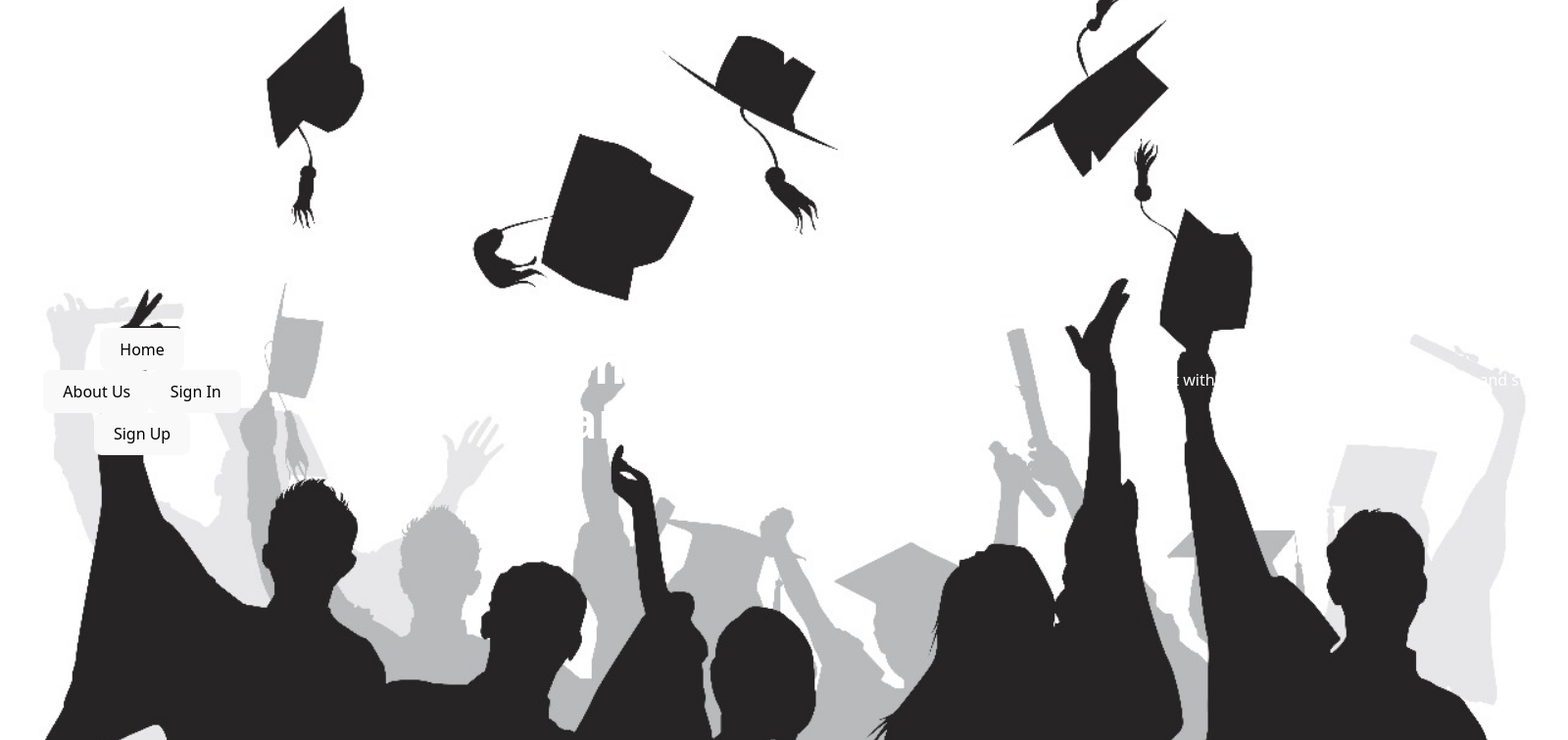
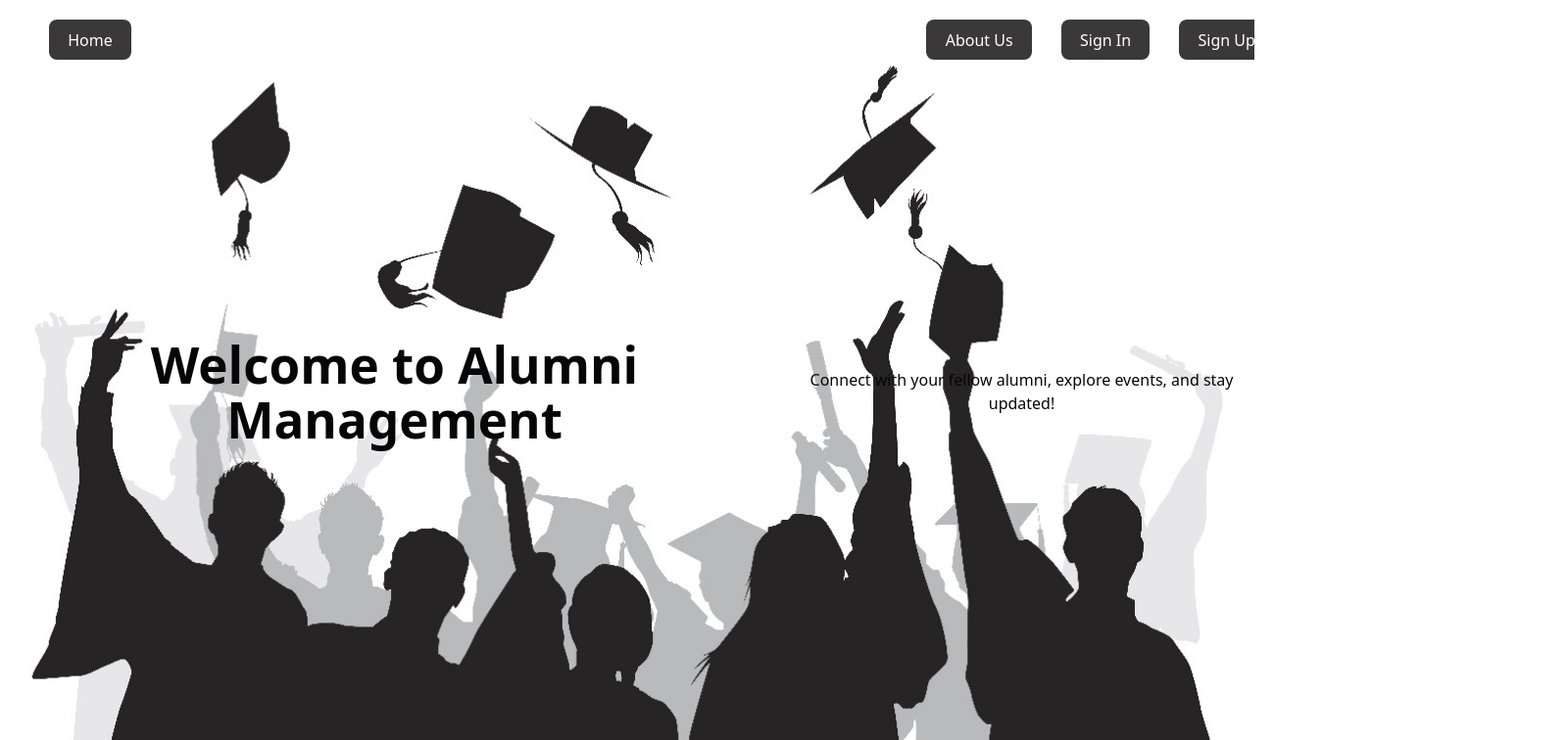
Before and after one commit to manmeet231/alumni-management, a React (Vite) app in the folder alumni-management/: page / in a window 1280 px wide. Shown: the top 756 px of the page at 98% size, 1600 px wide, since content can reach past the window. Built offline with nearby package versions, Linux system fonts and the light colour scheme.

Commit message:
putting the top left and right navbar itemsinplace

```diff
--- a/alumni-management/src/components/landing.css
+++ b/alumni-management/src/components/landing.css
@@ -1,5 +1,12 @@
+html, body {
+  margin: 0;
+  padding: 0;
+  overflow-x: hidden; /* prevent horizontal scroll */
+}
+
+
 .landing-container {
-  width: 125%;
+  width: 100vw;
   height: 100vh;              /* full viewport height */
   background-size: cover;      /* cover the whole area */
   background-position: center; /* center the image */
@@ -9,6 +16,29 @@
   flex-direction: row;
   justify-content: center;
   align-items: center;
-  color: white;                /* text color */
+  color: rgb(7, 6, 6);                /* text color */
   text-align: center;
 }
+
+.nav {
+  width: 100%;
+  position: absolute;
+  top: 0;
+  left: 0;
+  display: flex;
+  justify-content: space-between;
+  padding: 20px; /* semi-transparent navbar */
+}
+
+.nav-right button, .nav-left {
+  margin-left: 30px;
+  color: white;
+  border: none;
+  background: rgb(58, 56, 56);
+  cursor: pointer;
+
+}
+
+.nav-right button:hover, .nav-left:hover {
+  color: #ddd;
+}
```
Also changed, not shown: alumni-management/src/components/landing.jsx (line endings or trailing spaces).
